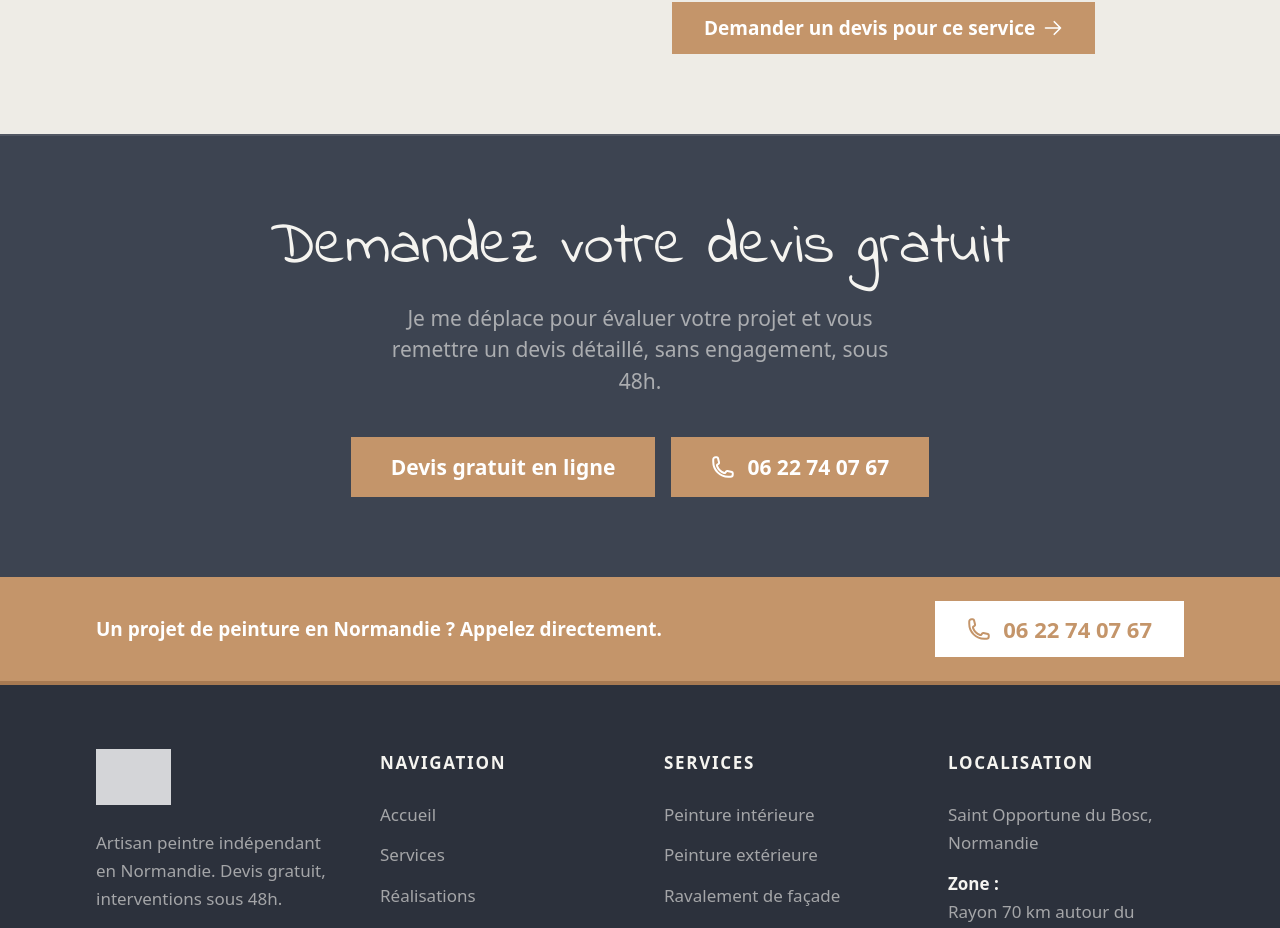
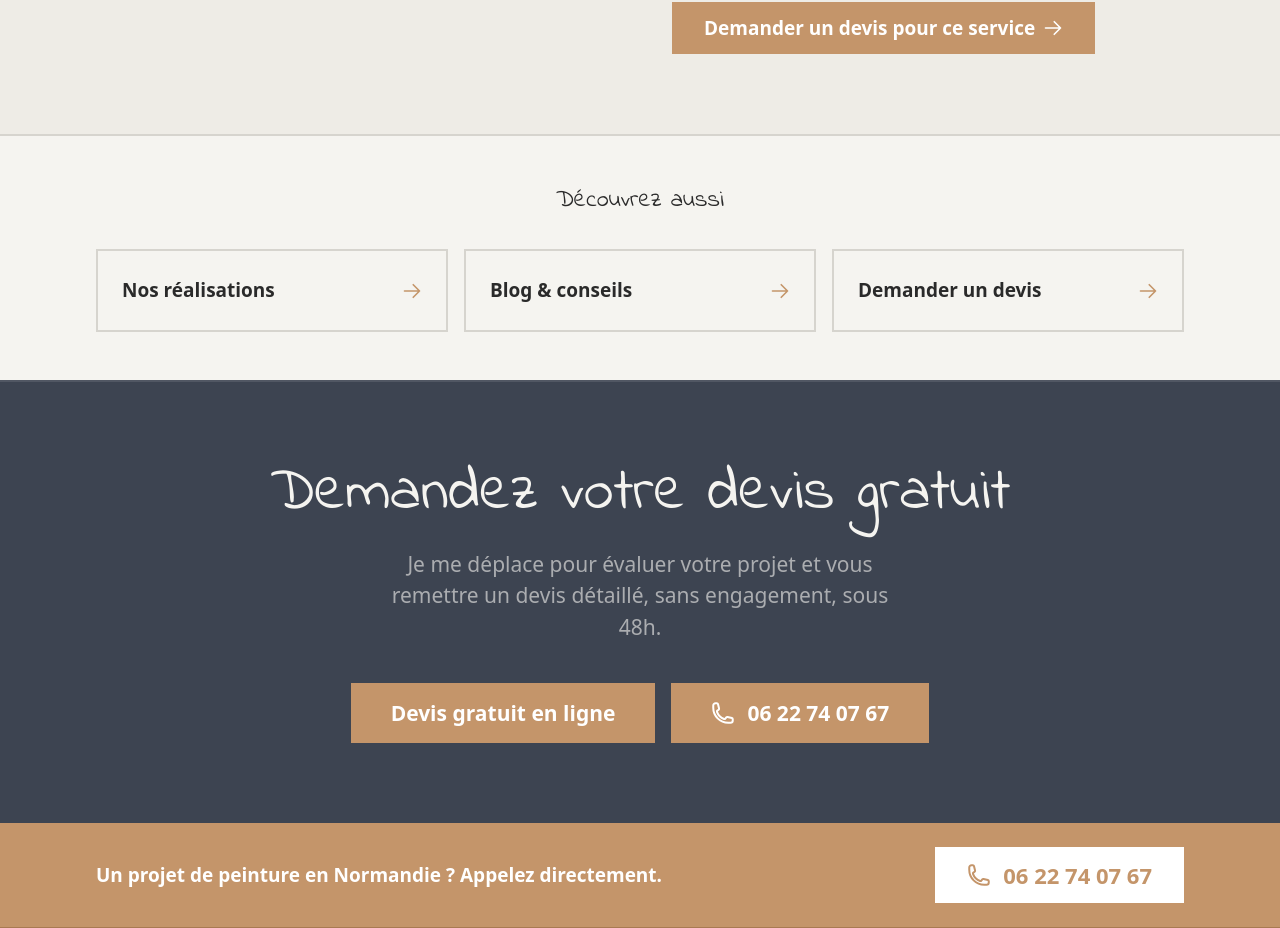
Before and after one commit to pichouleo/Yannick-Decors, a Next.js app: page /services in a window 1280 px wide. Shown: the part 3230-4158 px from the top of the page. Built offline with nearby package versions, Linux system fonts and the light colour scheme; grey boxes are pictures that could not be loaded; a web font is replaced by a local one.

Commit message:
fix: import Link ContactClient, dead end pages

```diff
--- a/app/contact/ContactClient.tsx
+++ b/app/contact/ContactClient.tsx
@@ -6,6 +6,7 @@ import { zodResolver } from '@hookform/resolvers/zod'
 import { z } from 'zod'
 import { BrushUnderline } from '@/components/BrushStroke'
 import { PHONE_DISPLAY, PHONE_HREF, EMAIL, ADDRESS, ZONE } from '@/lib/constants'
+import Link from 'next/link'
 
 const schema = z.object({
   nom:       z.string().min(2, 'Votre nom est requis'),
@@ -173,6 +174,21 @@ export default function ContactPage() {
           </div>
         </div>
       </section>
+      {/* Liens internes */}
+      <section className="bg-cream py-12 border-t-2 border-border">
+        <div className="container-site">
+          <div className="grid grid-cols-1 sm:grid-cols-2 gap-4">
+            <Link href="/services" className="flex items-center justify-between p-6 border-2 border-border hover:border-terra hover:text-terra transition-colors">
+              <span className="font-body font-semibold text-lg">Voir nos services</span>
+              <svg className="w-5 h-5 text-terra" fill="none" viewBox="0 0 24 24" stroke="currentColor" strokeWidth={2}><path strokeLinecap="round" strokeLinejoin="round" d="M13.5 4.5L21 12m0 0l-7.5 7.5M21 12H3" /></svg>
+            </Link>
+            <Link href="/realisations" className="flex items-center justify-between p-6 border-2 border-border hover:border-terra hover:text-terra transition-colors">
+              <span className="font-body font-semibold text-lg">Voir nos réalisations</span>
+              <svg className="w-5 h-5 text-terra" fill="none" viewBox="0 0 24 24" stroke="currentColor" strokeWidth={2}><path strokeLinecap="round" strokeLinejoin="round" d="M13.5 4.5L21 12m0 0l-7.5 7.5M21 12H3" /></svg>
+            </Link>
+          </div>
+        </div>
+      </section>
     </>
   )
 }
--- a/app/realisations/RealisationsClient.tsx
+++ b/app/realisations/RealisationsClient.tsx
@@ -120,6 +120,9 @@ export default function RealisationsPage() {
     <PhoneIcon className="w-6 h-6" />
     {PHONE_DISPLAY}
   </a>
+  <Link href="/services" className="btn-outline border-cream text-cream hover:bg-cream hover:text-slate text-xl px-10" style={{ minHeight: '60px' }}>
+    Voir nos services
+  </Link>
 </div>
         </div>
       </section>
--- a/app/services/page.tsx
+++ b/app/services/page.tsx
@@ -142,7 +142,26 @@ export default function ServicesPage() {
           </div>
         </section>
       ))}
-
+      {/* Liens internes */}
+<section className="bg-cream py-12 border-t-2 border-border">
+  <div className="container-site">
+    <p className="font-title text-2xl text-dark mb-8 text-center">Découvrez aussi</p>
+    <div className="grid grid-cols-1 sm:grid-cols-3 gap-4">
+      <Link href="/realisations" className="flex items-center justify-between p-6 border-2 border-border hover:border-terra hover:text-terra transition-colors group">
+        <span className="font-body font-semibold text-lg">Nos réalisations</span>
+        <ArrowIcon className="w-5 h-5 text-terra" />
+      </Link>
+      <Link href="/blog" className="flex items-center justify-between p-6 border-2 border-border hover:border-terra hover:text-terra transition-colors group">
+        <span className="font-body font-semibold text-lg">Blog & conseils</span>
+        <ArrowIcon className="w-5 h-5 text-terra" />
+      </Link>
+      <Link href="/contact" className="flex items-center justify-between p-6 border-2 border-border hover:border-terra hover:text-terra transition-colors group">
+        <span className="font-body font-semibold text-lg">Demander un devis</span>
+        <ArrowIcon className="w-5 h-5 text-terra" />
+      </Link>
+    </div>
+  </div>
+</section>
       {/* CTA bas de page */}
       <section className="bg-slate py-20 border-t-2 border-white/10">
         <div className="container-site text-center">
```
Lines whose indentation alone changed are shown as unchanged.
